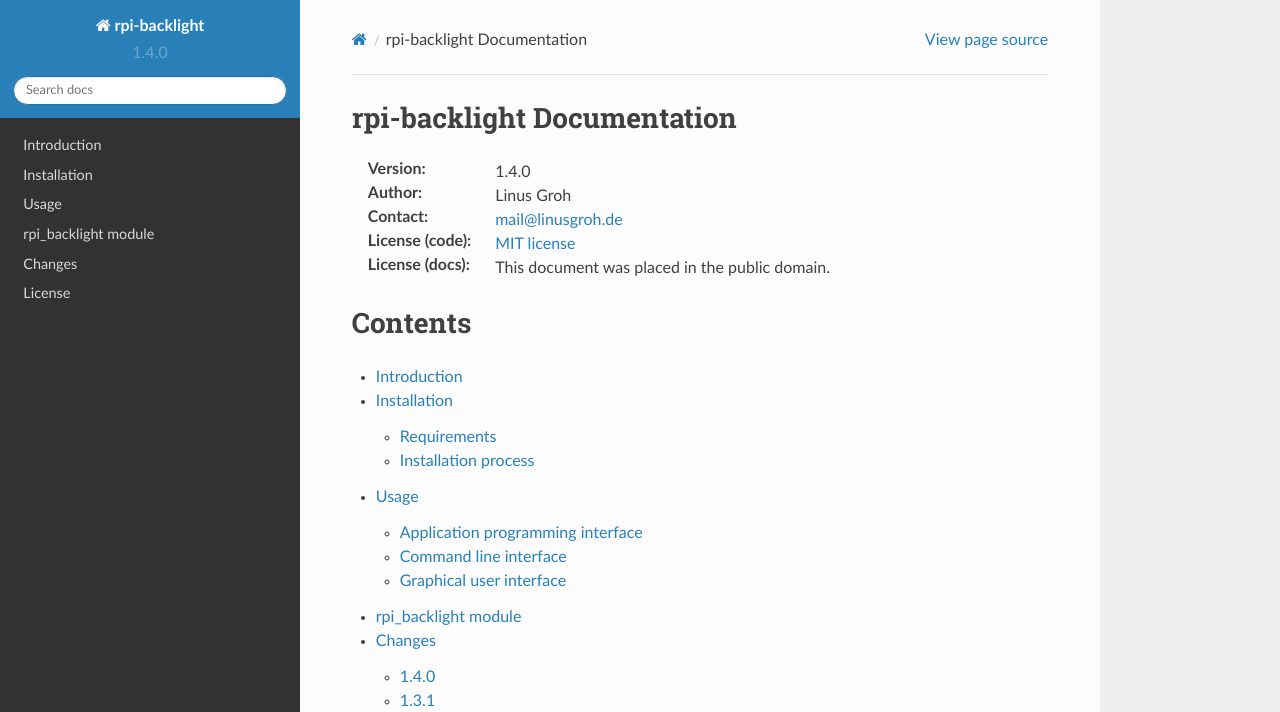
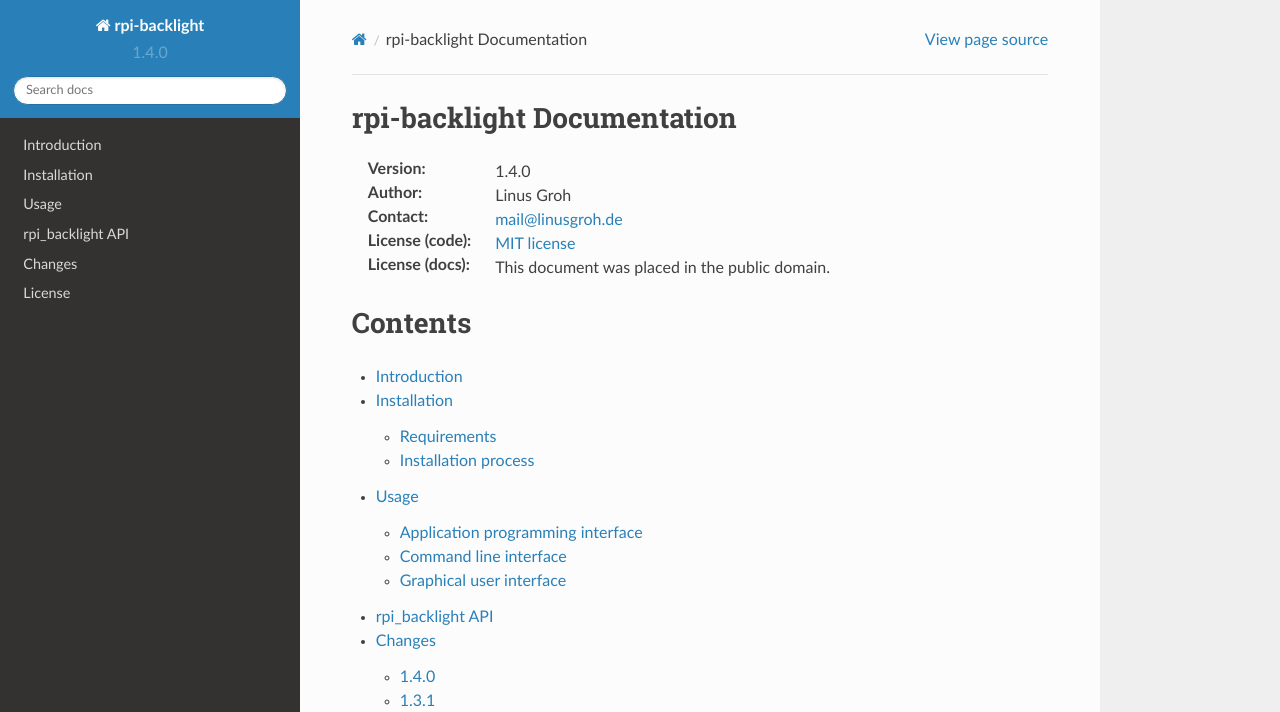
Before and after one commit to linusg/rpi-backlight, a Sphinx documentation site: the page built from docs/index.rst, in a window 1280 px wide and 1215 px high. Shown: the top 712 px of the window. Built offline with Sphinx 7.4.7 and the Read the Docs theme 2.0.0, drawn with Linux system fonts in a browser that asks for light colours.

Commit message:
Fixed autodoc

```diff
--- a/docs/rpi_backlight.rst
+++ b/docs/api.rst
@@ -1,4 +1,4 @@
-rpi_backlight module
+rpi_backlight API
 ====================
 
 .. automodule:: rpi_backlight
--- a/docs/index.rst
+++ b/docs/index.rst
@@ -16,7 +16,7 @@ Contents
    intro
    installation
    usage
-   rpi_backlight
+   api
 
    changes
    license
```
